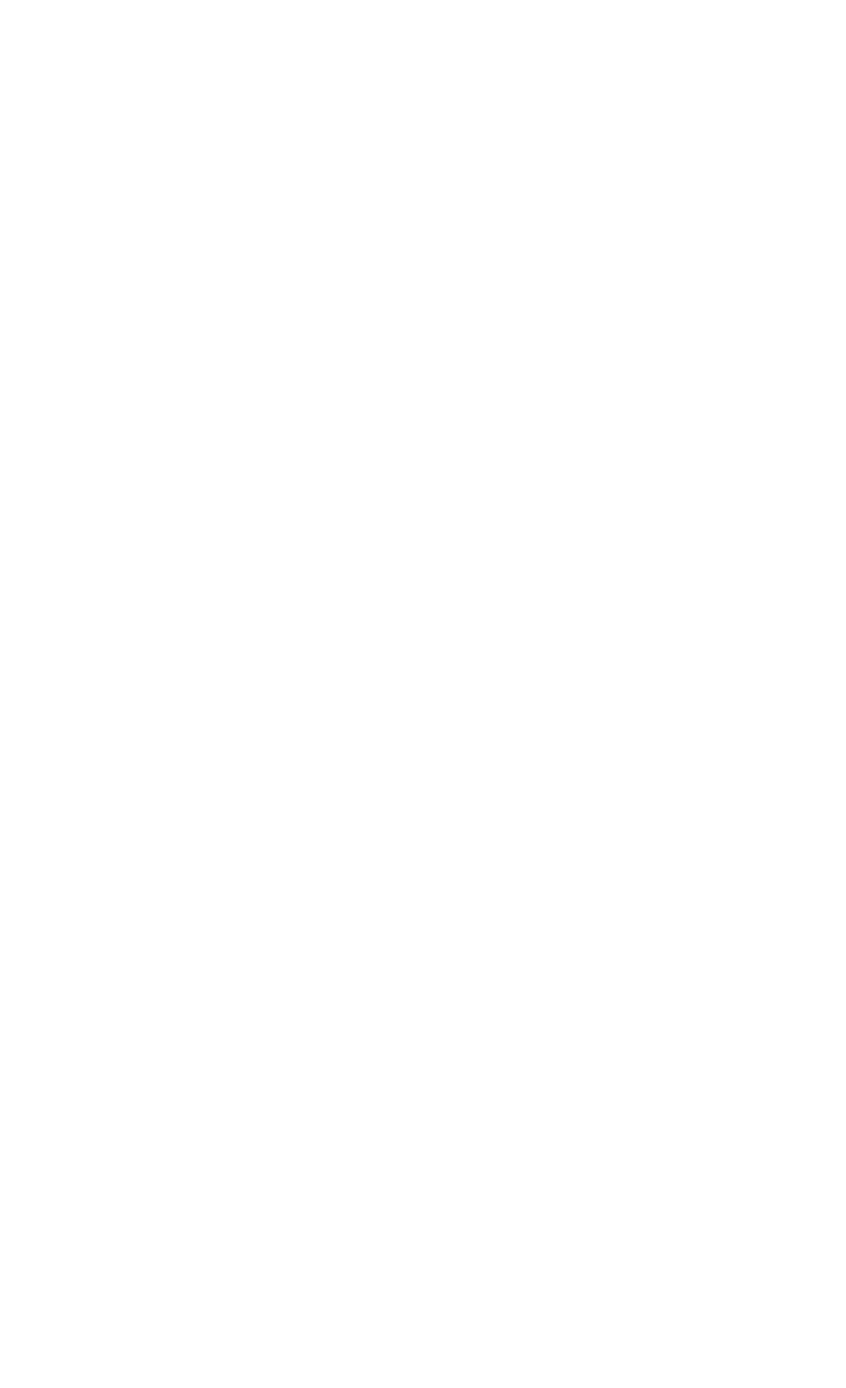
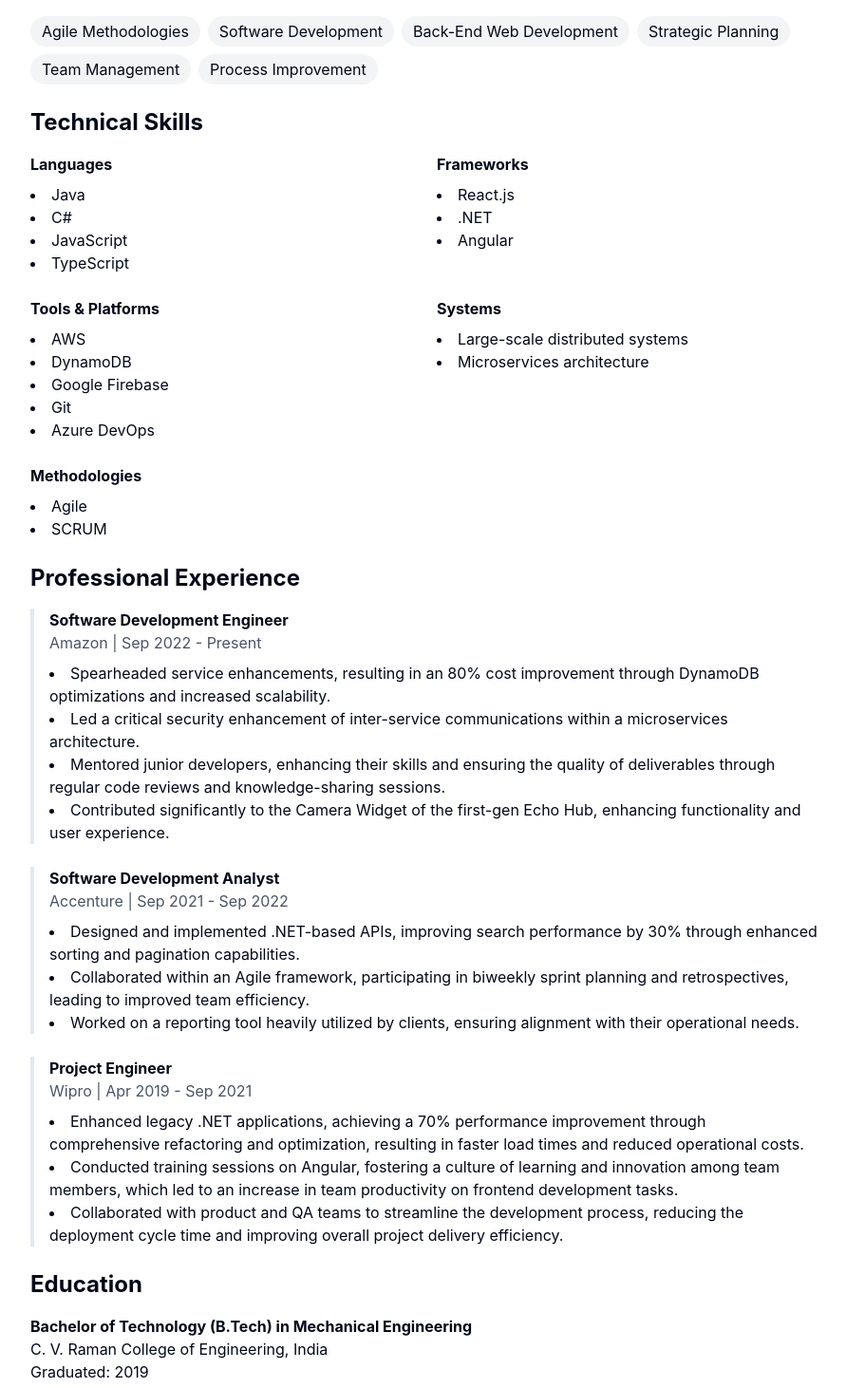
Before and after one commit to i-am-jyotirmaya/jyotirmaya-sahu-resume, a React (Vite) app: page /resume in a window 1280 px wide. Shown: the part 768-2230 px from the top of the page at 95% size, without its empty margins (192-1083 px from the left). Before the commit the page ends 800 px from the top, so only its background shows below. Built offline with nearby package versions, Linux system fonts and the light colour scheme.

Commit message:
Completed resume first draft

```diff
--- a/src/pages/resume/Reume.tsx
+++ b/src/pages/resume/Reume.tsx
@@ -1,6 +1,16 @@
 import { transition } from "@/transition";
 import linkedinLogo from "@/assets/linkedin/linkedin_64.png";
-import { cover, SubheadingItem, subheadingItems, title } from "@/data/resume-data";
+import {
+  cover,
+  SubheadingItem,
+  subheadingItems,
+  title,
+  significantAchievements,
+  keySkills,
+  technicalSkills,
+  experiences,
+  education,
+} from "@/data/resume-data";
 import githubLogo from "@/assets/github/github_64.png";
 import Markdown from "react-markdown";
 
@@ -54,15 +64,105 @@ export const Resume = transition(() => {
     <hr className="w-96 h-px bg-gray-200 border-0 dark:bg-gray-700"></hr>
   );
 
+  const renderSection = (title: string, children: React.ReactNode) => (
+    <section className="w-full mt-6">
+      <h2 className="text-2xl font-bold mb-4">{title}</h2>
+      {children}
+    </section>
+  );
+
+  const renderSignificantAchievements = () => (
+    <div className="grid grid-cols-2 gap-4">
+      {significantAchievements.map((achievement) => (
+        <div key={achievement.title} className="p-4 border rounded-lg">
+          <h3 className="font-bold">{achievement.title}</h3>
+          <p>{achievement.description}</p>
+        </div>
+      ))}
+    </div>
+  );
+
+  const renderKeySkills = () => (
+    <div className="flex flex-wrap gap-2">
+      {keySkills.map((skill) => (
+        <span key={skill} className="px-3 py-1 bg-gray-100 rounded-full">
+          {skill}
+        </span>
+      ))}
+    </div>
+  );
+
+  const renderTechnicalSkills = () => {
+    const groupedSkills = technicalSkills.reduce((acc, skill) => {
+      acc[skill.group] = [...(acc[skill.group] || []), skill];
+      return acc;
+    }, {} as Record<string, typeof technicalSkills>);
+
+    return (
+      <div className="grid grid-cols-2 gap-6">
+        {Object.entries(groupedSkills).map(([group, skills]) => (
+          <div key={group}>
+            <h3 className="font-bold mb-2">{group}</h3>
+            <ul className="list-disc list-inside">
+              {skills.map((skill) => (
+                <li key={skill.name}>{skill.name}</li>
+              ))}
+            </ul>
+          </div>
+        ))}
+      </div>
+    );
+  };
+
+  const renderExperience = () => (
+    <div className="space-y-6">
+      {experiences.map((exp) => (
+        <div key={exp.company} className="border-l-4 pl-4">
+          <h3 className="font-bold">{exp.position}</h3>
+          <p className="text-gray-600">
+            {exp.company} | {exp.startDate} - {exp.endDate}
+          </p>
+          <ul className="list-disc list-inside mt-2">
+            {exp.achievements.map((achievement, i) => (
+              <li key={i}>{achievement}</li>
+            ))}
+          </ul>
+        </div>
+      ))}
+    </div>
+  );
+
+  const renderEducation = () => (
+    <div className="space-y-4">
+      {education.map((edu) => (
+        <div key={edu.degree}>
+          <h3 className="font-bold">
+            {edu.degree} in {edu.major}
+          </h3>
+          <p>
+            {edu.institution}, {edu.location}
+          </p>
+          <p>Graduated: {edu.year}</p>
+        </div>
+      ))}
+    </div>
+  );
+
   return (
-    <div className="h-screen max-h-screen max-w-4xl container p-8 mx-auto flex flex-col items-center">
-      <h1 className="text-6xl font-bold">Jyotirmaya Sahu</h1>
+    <div className="min-h-screen max-w-4xl container p-8 mx-auto">
+      <h1 className="text-6xl font-bold text-center">Jyotirmaya Sahu</h1>
       <section className="mt-6 flex flex-col gap-4 items-center">
         {getSubheadingJsx()}
         {renderHorizontalLine()}
         {getTitle()}
         {getCoverContent()}
       </section>
+
+      {renderSection("Significant Achievements", renderSignificantAchievements())}
+      {renderSection("Key Skills", renderKeySkills())}
+      {renderSection("Technical Skills", renderTechnicalSkills())}
+      {renderSection("Professional Experience", renderExperience())}
+      {renderSection("Education", renderEducation())}
     </div>
   );
 });
```
